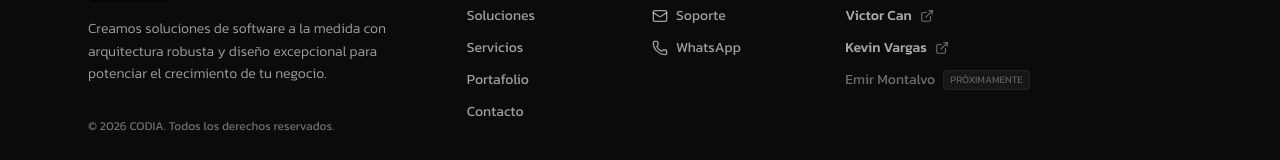
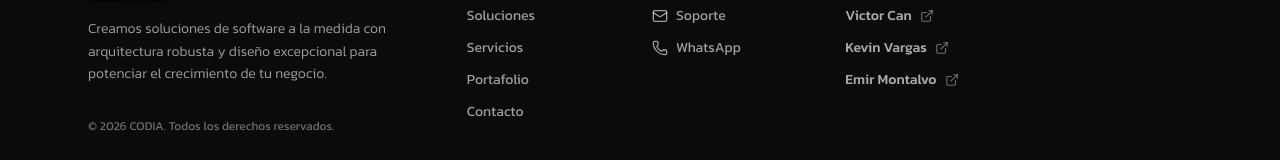
Before and after one commit to VictorCD20/codia_landingpage, a React (Vite) app: page / in a window 1280 px wide. Shown: the part 7154-7314 px from the top of the page. Built offline with nearby package versions, Linux system fonts and the light colour scheme.

Commit message:
portafolio de emir

```diff
--- a/src/components/Footer.tsx
+++ b/src/components/Footer.tsx
@@ -12,7 +12,7 @@ export const Footer: React.FC = () => {
   const teamMembers = [
     { name: 'Victor Can', href: 'https://portafolio-victor-can.vercel.app/', pending: false },
     { name: 'Kevin Vargas', href: 'https://portafolio-kevin-vargas.vercel.app/', pending: false },
-    { name: 'Emir Montalvo', href: '#', pending: true },
+    { name: 'Emir Montalvo', href: 'https://portafolio-emir-montalvo.vercel.app/', pending: false },
   ];
 
   return (
```
